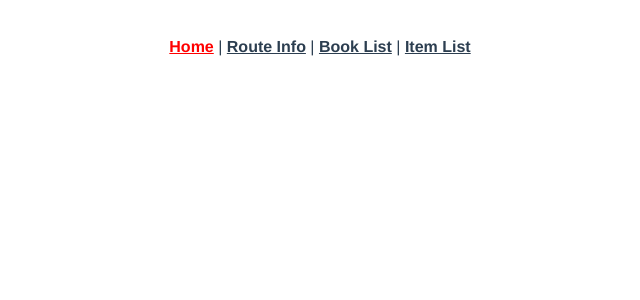
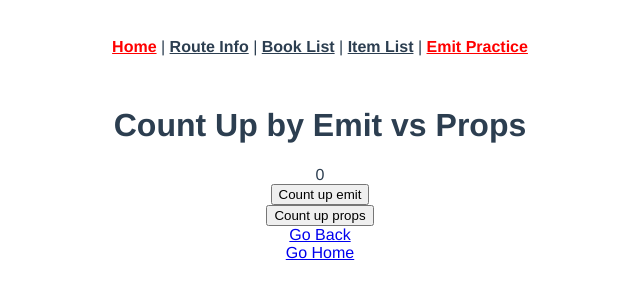
Before and after one commit to hidems/learning-vue_router, a Vue app: page /emit/countup in a window 1280 px wide. Shown: the top 300 px of the page, without its empty margins (320-960 px from the left). Built offline with nearby package versions, Linux system fonts and the light colour scheme.

Commit message:
Emit Count Up

```diff
--- a/src/App.vue
+++ b/src/App.vue
@@ -4,7 +4,8 @@
       <router-link to="/">Home</router-link> |
       <router-link to="/route-info" event="mouseover" exact-active-class="test">Route Info</router-link> |
       <router-link to="/book">Book List</router-link> |
-      <router-link to="/item/1">Item List</router-link>
+      <router-link to="/item/1">Item List</router-link> |
+      <router-link to="/emit">Emit Practice</router-link>
     </nav>
     <router-view/>
   </div>
--- /dev/null
+++ b/src/components/emit/CountUp.vue
@@ -0,0 +1,34 @@
+<template>
+  <div>
+    <div>{{ count }}</div>
+    <CountUpButtonEmit @countUpEmit="addCount"/>
+    <CountUpButtonProps :handleAddNumber="addCount"/>
+  </div>
+</template>
+
+<script>
+import CountUpButtonEmit from '@/components/emit/CountUpButtonEmit.vue'
+import CountUpButtonProps from '@/components/emit/CountUpButtonProps.vue'
+
+export default {
+  name: 'CountUp',
+  components: {
+    CountUpButtonEmit,
+    CountUpButtonProps,
+  },
+  data() {
+    return {
+      count: 0
+    }
+  },
+  methods: {
+    addCount(num) {
+      this.count += num
+    }
+  }
+}
+</script>
+
+<style>
+
+</style>
--- /dev/null
+++ b/src/components/emit/CountUpButtonEmit.vue
@@ -0,0 +1,20 @@
+<template>
+  <div>
+    <button @click="CountUpEmit()">Count up emit</button>
+  </div>
+</template>
+
+<script>
+export default {
+  name: 'CountUpButton',
+  methods: {
+    CountUpEmit() {
+      this.$emit('countUpEmit', 1)
+    }
+  }
+}
+</script>
+
+<style>
+
+</style>
--- /dev/null
+++ b/src/components/emit/CountUpButtonProps.vue
@@ -0,0 +1,25 @@
+<template>
+  <div>
+    <button @click="countUpProps()">Count up props</button>
+  </div>
+</template>
+
+<script>
+export default {
+  props: {
+    handleAddNumber: {
+      type: Function,
+      required: true
+    }
+  },
+  methods: {
+    countUpProps() {
+      this.handleAddNumber(1)
+    }
+  }
+}
+</script>
+
+<style>
+
+</style>
--- a/src/router/index.js
+++ b/src/router/index.js
@@ -4,6 +4,9 @@ import HomeView from '../views/HomeView.vue'
 import BookList from '../views/BookList.vue'
 import BookDetail from '../views/BookDetail.vue'
 import ItemList from '../views/ItemList.vue'
+import NotFound from '../views/NotFound.vue'
+import EmitPractise from '../views/EmitPractise.vue'
+import EmitCountUp from '../views/EmitCountUp.vue'
 
 Vue.use(VueRouter)
 
@@ -40,6 +43,21 @@ const routes = [
     path: '/item/:id',
     name: 'ItemList',
     component: ItemList
+  },
+  {
+    path: '/emit',
+    name: 'EmitPractise',
+    component: EmitPractise
+  },
+  {
+    path: '/emit/countup',
+    name: 'EmitCountUp',
+    component: EmitCountUp
+  },
+  {
+    path: '*',
+    name: 'NotFound',
+    component: NotFound
   }
 ]
 
--- /dev/null
+++ b/src/views/EmitCountUp.vue
@@ -0,0 +1,23 @@
+<template>
+  <div>
+    <h1>Count Up by Emit vs Props</h1>
+    <CountUp/>
+    <router-link to="/emit">Go Back</router-link><br>
+    <router-link to="/">Go Home</router-link><br>
+  </div>
+</template>
+
+<script>
+import CountUp from '@/components/emit/CountUp.vue'
+
+export default {
+  name: 'EmitCountUp',
+  components: {
+    CountUp
+  }
+}
+</script>
+
+<style>
+
+</style>
--- /dev/null
+++ b/src/views/EmitPractise.vue
@@ -0,0 +1,16 @@
+<template>
+  <div>
+    <h1>Emit Practice</h1>
+    <router-link to="/emit/countup">Count Up by Emmit vs Props</router-link><br>
+    <router-link to="/">Go Back</router-link><br>
+  </div>
+</template>
+
+<script>
+export default {
+}
+</script>
+
+<style>
+
+</style>
```
Also changed, not shown: 1 other file (tests, documents, lock files or other folders).
